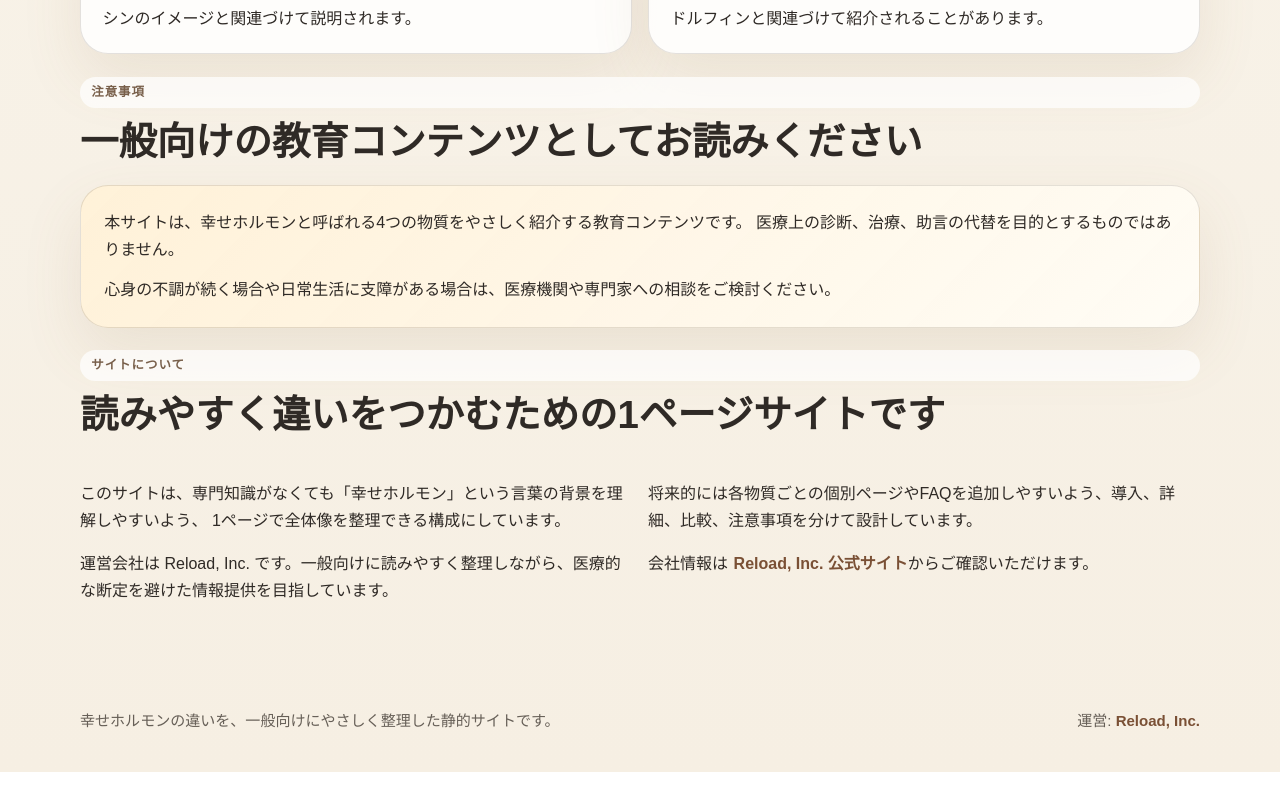
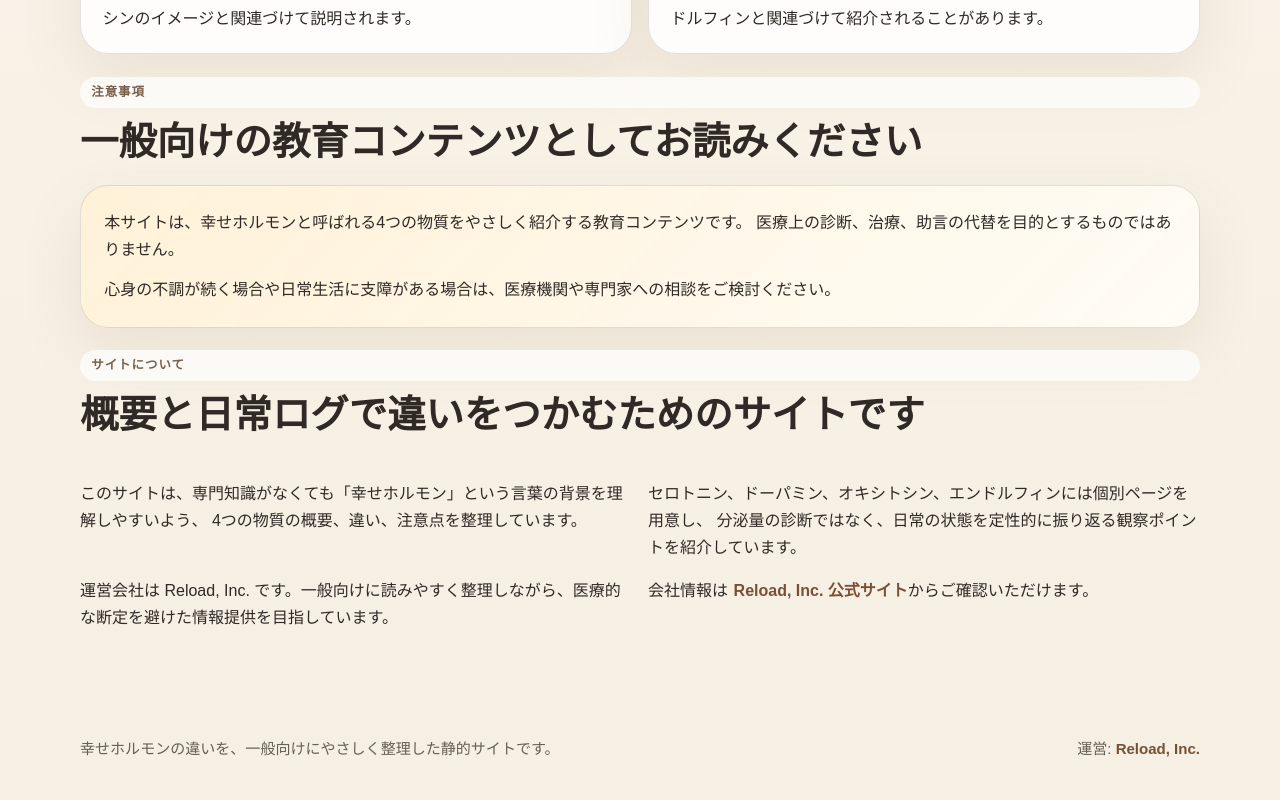
Before and after one commit to reload-co-jp/happy-check, a Next.js app: page / in a window 1280 px wide. Shown: the part 4760-5560 px from the top of the page. Before the commit the page ends 5532 px from the top, so only its background shows below. Built offline with nearby package versions, Linux system fonts and the light colour scheme.

Commit message:
Update about

```diff
--- a/app/page.tsx
+++ b/app/page.tsx
@@ -325,15 +325,16 @@ const Page = () => {
       <section className="section-shell about" id="about">
         <div className="section-heading">
           <p className="section-kicker">サイトについて</p>
-          <h2>読みやすく違いをつかむための1ページサイトです</h2>
+          <h2>概要と日常ログで違いをつかむためのサイトです</h2>
         </div>
         <div className="about-grid">
           <p>
             このサイトは、専門知識がなくても「幸せホルモン」という言葉の背景を理解しやすいよう、
-            1ページで全体像を整理できる構成にしています。
+            4つの物質の概要、違い、注意点を整理しています。
           </p>
           <p>
-            将来的には各物質ごとの個別ページやFAQを追加しやすいよう、導入、詳細、比較、注意事項を分けて設計しています。
+            セロトニン、ドーパミン、オキシトシン、エンドルフィンには個別ページを用意し、
+            分泌量の診断ではなく、日常の状態を定性的に振り返る観察ポイントを紹介しています。
           </p>
           <p>
             運営会社は Reload, Inc.
```
